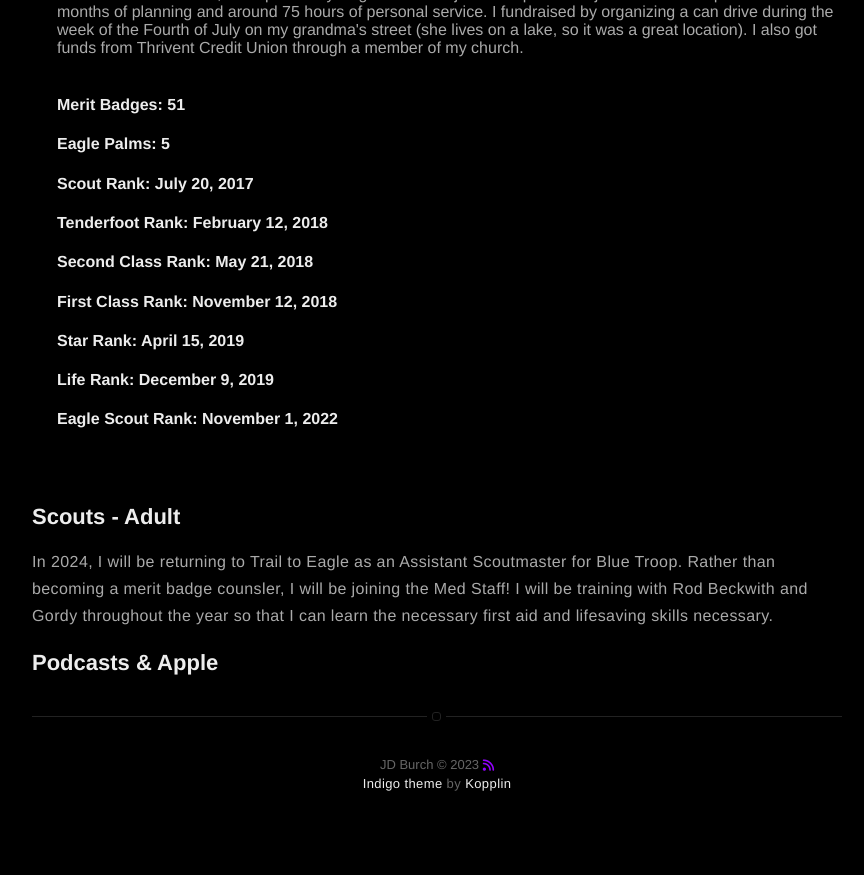
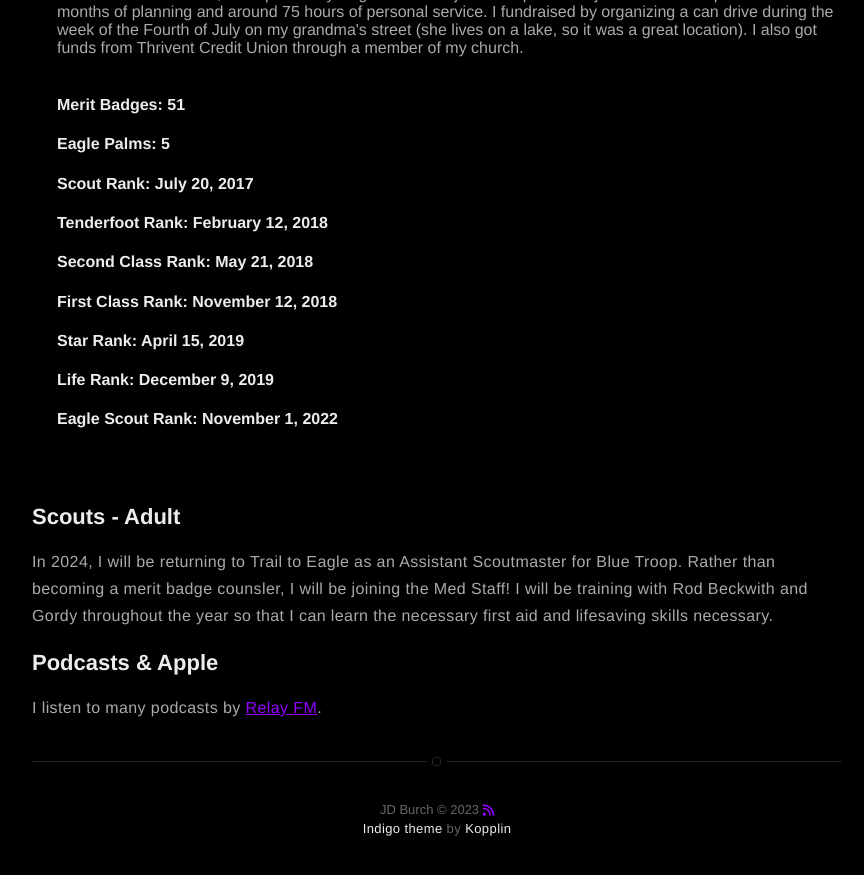
Before and after one commit to JDBurchHuzzah/jdburchhuzzah.github.io, a Jekyll site: the page built from about.md, in a window 1280 px wide and 900 px high, scrolled down 2346 px. Shown: the top 875 px of the window, without its empty margins (203-1067 px from the left). Built offline with Jekyll 4.4.1, drawn with Linux system fonts in a browser that asks for light colours; nearby versions of some CDN libraries.

Commit message:
Update about.md

```diff
--- a/about.md
+++ b/about.md
@@ -58,3 +58,4 @@
 In 2024, I will be returning to Trail to Eagle as an Assistant Scoutmaster for Blue Troop. Rather than becoming a merit badge counsler, I will be joining the Med Staff! I will be training with Rod Beckwith and Gordy throughout the year so that I can learn the necessary first aid and lifesaving skills necessary.
 
 <h2>Podcasts & Apple</h2>
+I listen to many podcasts by <a href="https://relay.fm">Relay FM</a>.
```
